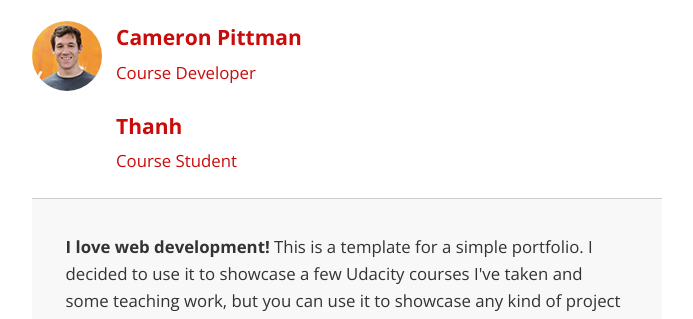
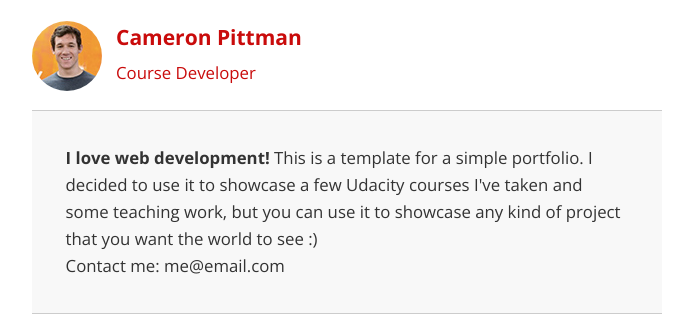
Before and after one commit to thanhlv1/webperf, a plain HTML site: page index.html in a window 1280 px wide. Shown: the top 319 px of the page, without its empty margins (293-986 px from the left). Drawn offline with nearby package versions, Linux system fonts and the light colour scheme.

Commit message:
undo 1st change
undo 1st change

```diff
--- a/index.html
+++ b/index.html
@@ -5,6 +5,7 @@
     <meta name="viewport" content="width=device-width, initial-scale=1">
     <meta name="description" content=" FILL ME IN ">
     <meta name="author" content=" FILL ME IN ">
+    <title>Cameron Pittman: Portfolio</title>
 
     <!-- Hmm, what is the impact of web fonts on speed? Measure it... -->
     <link href="//fonts.googleapis.com/css?family=Open+Sans:400,700" rel="stylesheet">
@@ -28,7 +29,6 @@
     <header>
       <a href="/"><img src="img/profilepic.jpg"></a>
       <p>Cameron Pittman<br><span>Course Developer</span></p>
-	  <p>Thanh<br><span>Course Student</span></p>
     </header>
 
     <div class="container">
```
